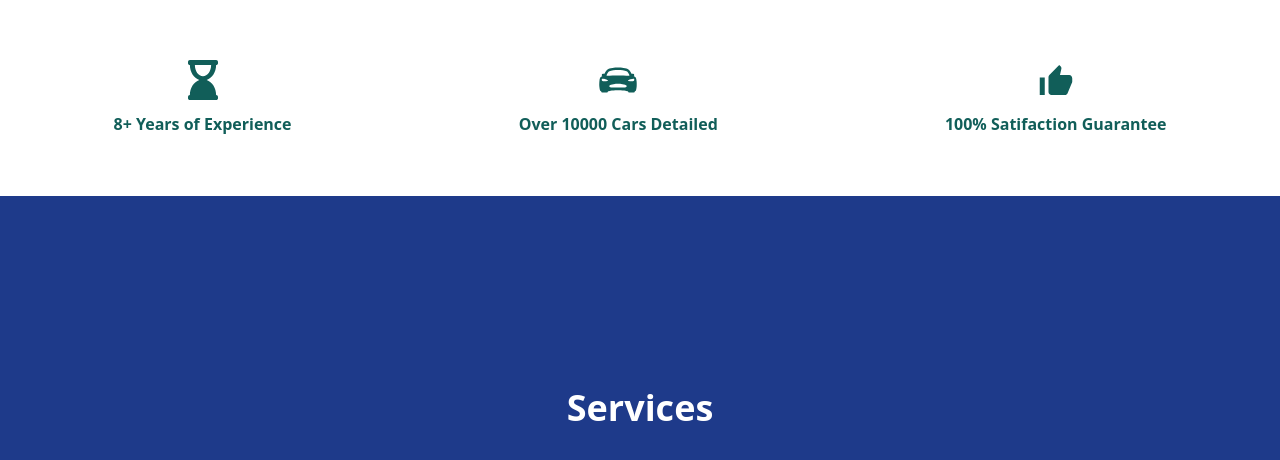
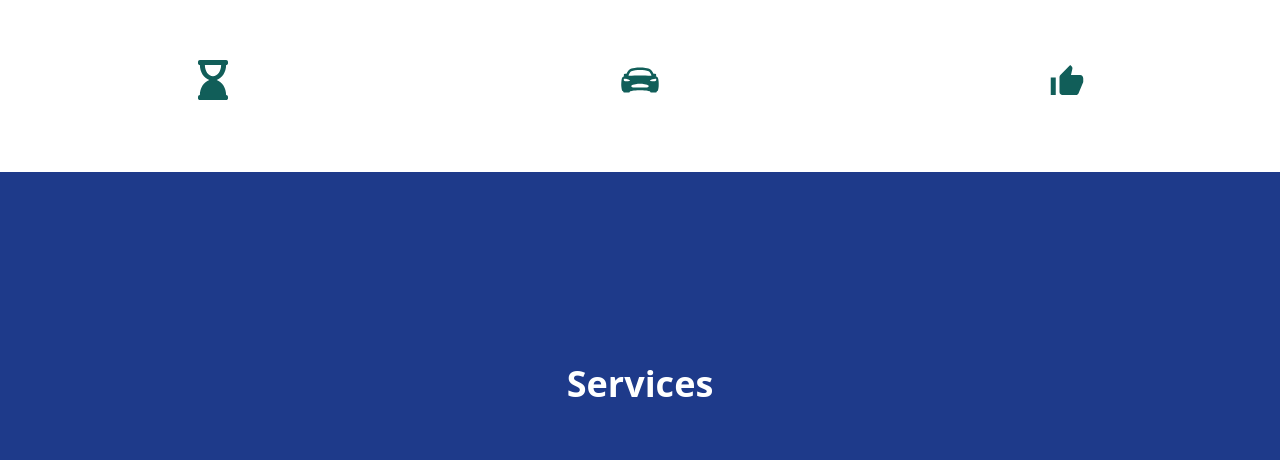
Before and after one commit to Succorro/GabrielCarCleaning, a React (Vite) app: page / in a window 1280 px wide. Shown: the part 832-1292 px from the top of the page. Built offline with nearby package versions, Linux system fonts and the light colour scheme.

Commit message:
Minor updates for error handling

```diff
--- a/src/app.css
+++ b/src/app.css
@@ -11,7 +11,7 @@
     position: relative;
     display: grid;
     grid-template-columns: repeat(4, minmax(100px, 1fr));
-    grid-gap: 25px;
+    gap: 25px;
     padding: 25px;
     background: white;
     border-radius: 5px;
--- a/src/components/contact/errorMessage.tsx
+++ b/src/components/contact/errorMessage.tsx
@@ -1,6 +1,6 @@
 import React from 'react'
 
-const ErrorMessage = ({ label, }) => {
+const ErrorMessage = ({ label = '', }) => {
   return (
     <p className='text-red-600 text-sm pt-0'>{label}</p>
   )
--- a/src/components/contact/index.tsx
+++ b/src/components/contact/index.tsx
@@ -19,8 +19,20 @@ const Contact = () => {
   const [userInfo, setUserInfo] = useState(initialUser);
   const [errors, setErrors] = useState({});
 
-  const validateUserInfo = (user) => {
-    let newErrors = {};
+  const validateUserInfo = (user = {
+    firstName: '',
+    lastName: '',
+    phoneNumber: '',
+    email: '',
+    additionalInfo: ''
+  }) => {
+    let newErrors = {
+      firstName: '',
+      lastName: '',
+      phoneNumber: '',
+      email: '',
+      additionalInfo: ''
+    };
 
     if (!user.firstName.trim()) {
       newErrors.firstName = "First name is required";
--- a/src/components/contact/inputInformation.tsx
+++ b/src/components/contact/inputInformation.tsx
@@ -1,8 +1,8 @@
 import React from 'react'
 import { Button } from '../ui/button'
-import ErrorMessage from './ErrorMessage'
+import ErrorMessage from './errorMessage'
 
-const InputInformation = ({setPage, userInfo, setUserInfo, onSubmit, errors, setErrors}) => {
+const InputInformation = ({setPage, userInfo = {}, setUserInfo, onSubmit, errors, setErrors}) => {
   const handleChange = (e) => {
     const { name, value } = e.target;
     setUserInfo(prevInfo => ({
--- a/src/components/stats/index.tsx
+++ b/src/components/stats/index.tsx
@@ -1,4 +1,4 @@
-import AnimatedCounter from '../ui/AnimatedConter'
+// import AnimatedCounter from '../ui/AnimatedConter'
 import { FaHourglassEnd } from 'react-icons/fa'
 import {IoCarSport} from 'react-icons/io5'
 import { IoMdThumbsUp } from "react-icons/io";
@@ -9,19 +9,19 @@ const Stats = () => {
             <div className={boxStyle}>
                 <FaHourglassEnd size='40px' />
                 <div className="flex mt-3">
-                    <AnimatedCounter end={8} duration={1000}/>+ Years of Experience
+                    {/* <AnimatedCounter end={8} duration={1000}/>+ Years of Experience */}
                 </div>
             </div>
             <div className={boxStyle}>
                 <IoCarSport size='40px'/>
                 <div className="flex mt-3">
-                    Over&nbsp;<AnimatedCounter end={10000} duration={1000}/>&nbsp;Cars Detailed
+                    {/* Over&nbsp;<AnimatedCounter end={10000} duration={1000}/>&nbsp;Cars Detailed */}
                 </div>
             </div>
             <div className={boxStyle}>
                 <IoMdThumbsUp size='40px'/>
                 <div className="flex mt-3">
-                    <AnimatedCounter end={100} duration={1000}/>% Satifaction Guarantee
+                    {/* <AnimatedCounter end={100} duration={1000}/>% Satifaction Guarantee */}
                 </div>
             </div>
         </section>
--- a/src/components/ui/AnimatedConter.tsx
+++ b/src/components/ui/AnimatedConter.tsx
@@ -1,37 +1,37 @@
-import React, { useState, useEffect } from 'react';
-import { useSpring, animated } from 'react-spring';
+// import React, { useState, useEffect } from 'react';
+// import { useSpring, animated } from 'react-spring';
 
-const AnimatedCounter = ({ end, duration = 2000 }) => {
-  const [isVisible, setIsVisible] = useState(false);
+// const AnimatedCounter = ({ end, duration = 2000 }) => {
+//   const [isVisible, setIsVisible] = useState(false);
 
-  const { number } = useSpring({
-    from: { number: 0 },
-    number: isVisible ? end : 0,
-    delay: 200,
-    config: { duration: duration }
-  });
+//   const { number } = useSpring({
+//     from: { number: 0 },
+//     number: isVisible ? end : 0,
+//     delay: 200,
+//     config: { duration: duration }
+//   });
 
-  useEffect(() => {
-    const observer = new IntersectionObserver(
-      ([entry]) => {
-        if (entry.isIntersecting) {
-          setIsVisible(true);
-          observer.unobserve(entry.target);
-        }
-      },
-      { threshold: 0.1 }
-    );
+//   useEffect(() => {
+//     const observer = new IntersectionObserver(
+//       ([entry]) => {
+//         if (entry.isIntersecting) {
+//           setIsVisible(true);
+//           observer.unobserve(entry.target);
+//         }
+//       },
+//       { threshold: 0.1 }
+//     );
 
-    observer.observe(document.getElementById('counter'));
+//     observer.observe(document.getElementById('counter'));
 
-    return () => observer.disconnect();
-  }, []);
+//     return () => observer.disconnect();
+//   }, []);
 
-  return (
-    <animated.div id="counter">
-      {number.to(n => Math.floor(n))}
-    </animated.div>
-  );
-};
+//   return (
+//     <animated.div id="counter">
+//       {number.to(n => Math.floor(n))}
+//     </animated.div>
+//   );
+// };
 
-export default AnimatedCounter;
+// export default AnimatedCounter;
--- a/src/components/ui/DarkButton.tsx
+++ b/src/components/ui/DarkButton.tsx
@@ -1,6 +1,6 @@
 import {LuSun, LuMoon} from 'react-icons/lu'
 
-const DarkButton = ({ theme, setTheme }) => {
+const DarkButton = ({ theme = '', setTheme = ()=>{} }) => {
   const toggleTheme = () => {
     setTheme(!theme);
     localStorage.setItem('theme', JSON.stringify(!theme));
```
